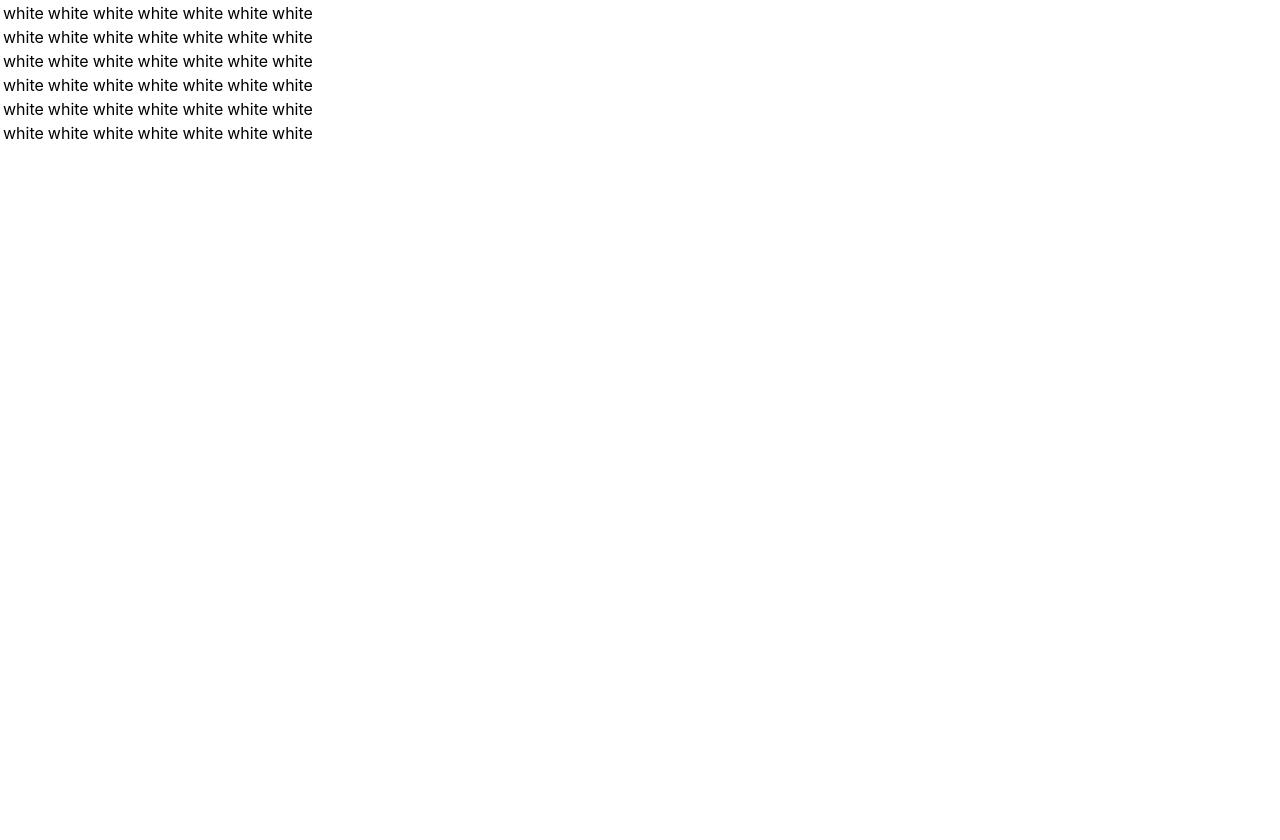
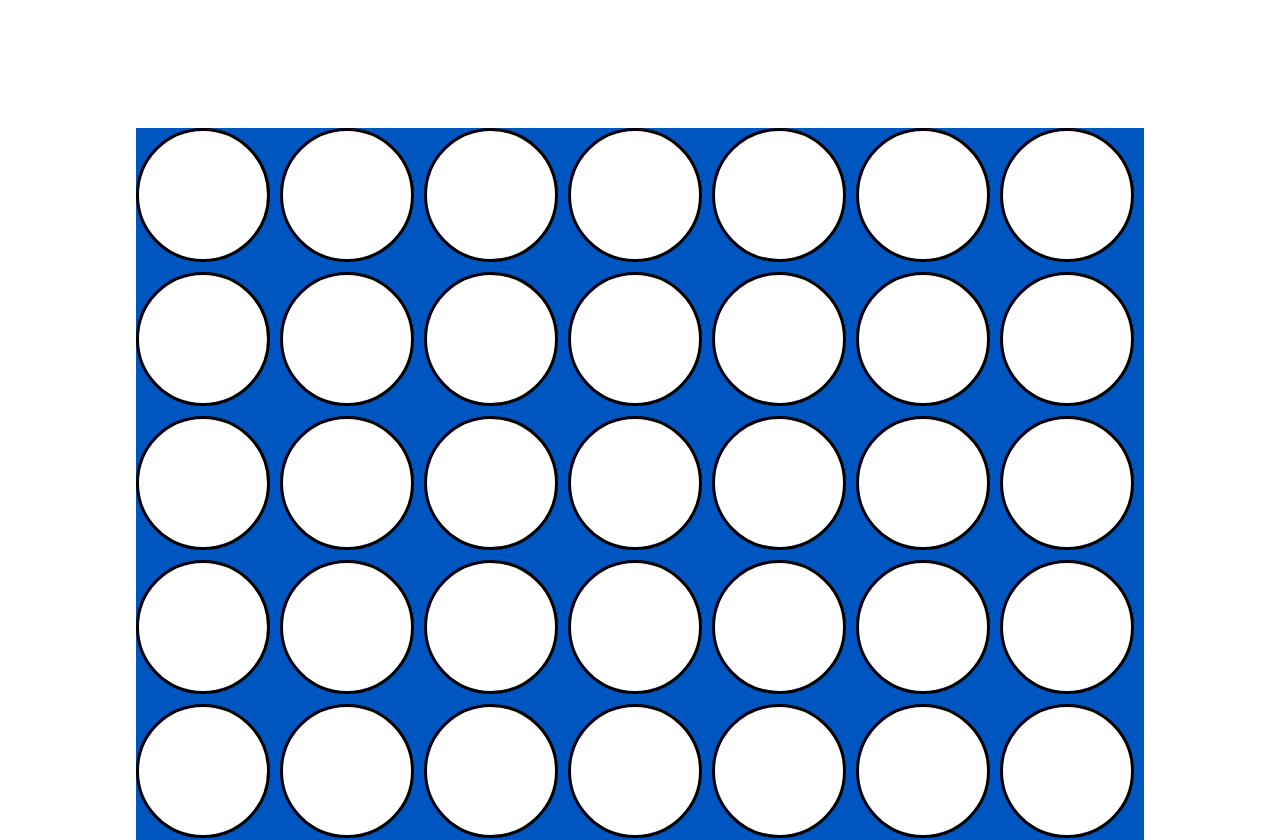
Before and after one commit to KLSeung/connect-four, a React (Create React App) app: page / in a window 1280 px wide. Shown: the top 840 px of the page. Before the commit the page ends 800 px from the top, so only its background shows below. Built offline with nearby package versions, Linux system fonts and the light colour scheme.

Commit message:
feat: setup to look like connect four board game

```diff
--- a/package.json
+++ b/package.json
@@ -3,6 +3,8 @@
   "version": "0.1.0",
   "private": true,
   "dependencies": {
+    "@emotion/react": "^11.8.1",
+    "@emotion/styled": "^11.8.1",
     "@mui/material": "^5.4.3",
     "@mui/styled-engine-sc": "^5.4.2",
     "@testing-library/jest-dom": "^5.16.2",
--- a/src/components/ConnectFour/ConnectFour.tsx
+++ b/src/components/ConnectFour/ConnectFour.tsx
@@ -1,3 +1,4 @@
+import { Box } from "@mui/material";
 import React, { useEffect, useState } from "react";
 import { GameRow } from "../GameRow/GameRow";
 import { ConnectFourTable } from "./styles";
@@ -23,12 +24,18 @@ export const ConnectFour = () => {
   }, [players.player1]);
 
   return (
-    <ConnectFourTable>
+    <Box
+      sx={{
+        marginTop: "8rem",
+      }}
+    >
+      <ConnectFourTable cellPadding={0}>
         <tbody>
           {currentGame.map((currentGameRow, i) => (
             <GameRow key={i} currentGameRow={currentGameRow}></GameRow>
           ))}
         </tbody>
       </ConnectFourTable>
+    </Box>
   );
 };
--- /dev/null
+++ b/src/components/ConnectFour/styles.ts
@@ -0,0 +1,6 @@
+import styled from "styled-components";
+
+export const ConnectFourTable = styled.table`
+  margin: 0 auto;
+  border-spacing: 0;
+`;
--- a/src/components/ConnectFour/styles.tsx
+++ /dev/null
@@ -1,3 +0,0 @@
-import styled from "styled-components";
-
-export const ConnectFourTable = styled.table``;
--- a/src/components/GamePiece/GamePiece.tsx
+++ b/src/components/GamePiece/GamePiece.tsx
@@ -1,4 +1,5 @@
 import React, { useEffect, useState } from "react";
+import { GamePieceContainer, GamePieceCircle } from "./styles";
 
 interface IGamePiece {
   currentGamePiece: number;
@@ -16,5 +17,11 @@ export const GamePiece = ({ currentGamePiece, index }: IGamePiece) => {
     }
   }, [currentGamePiece]);
 
-  return <td>{pieceColor}</td>;
+  return (
+    <td>
+      <GamePieceContainer>
+        <GamePieceCircle pieceColor={pieceColor} />
+      </GamePieceContainer>
+    </td>
+  );
 };
--- /dev/null
+++ b/src/components/GamePiece/styles.ts
@@ -0,0 +1,32 @@
+import styled, { css } from "styled-components";
+
+export const GamePieceContainer = styled.div`
+  width: 9rem;
+  height: 9rem;
+  background-color: #0056c0;
+  cursor: pointer;
+  margin: 0;
+`;
+
+export const GamePieceCircle = styled.div<{ pieceColor: string }>`
+  width: 8rem;
+  height: 8rem;
+  border: 0.2rem solid #000;
+  border-radius: 90px;
+
+  ${({ pieceColor }) => {
+    if (pieceColor === "white") {
+      return css`
+        background-color: white;
+      `;
+    } else if (pieceColor === "blue") {
+      return css`
+        background-color: blue;
+      `;
+    } else if (pieceColor === "red") {
+      return css`
+        background-color: red;
+      `;
+    }
+  }}
+`;
```
Also changed, not shown: 1 other file (tests, documents, lock files or other folders). Lines whose indentation alone changed are shown as unchanged.
